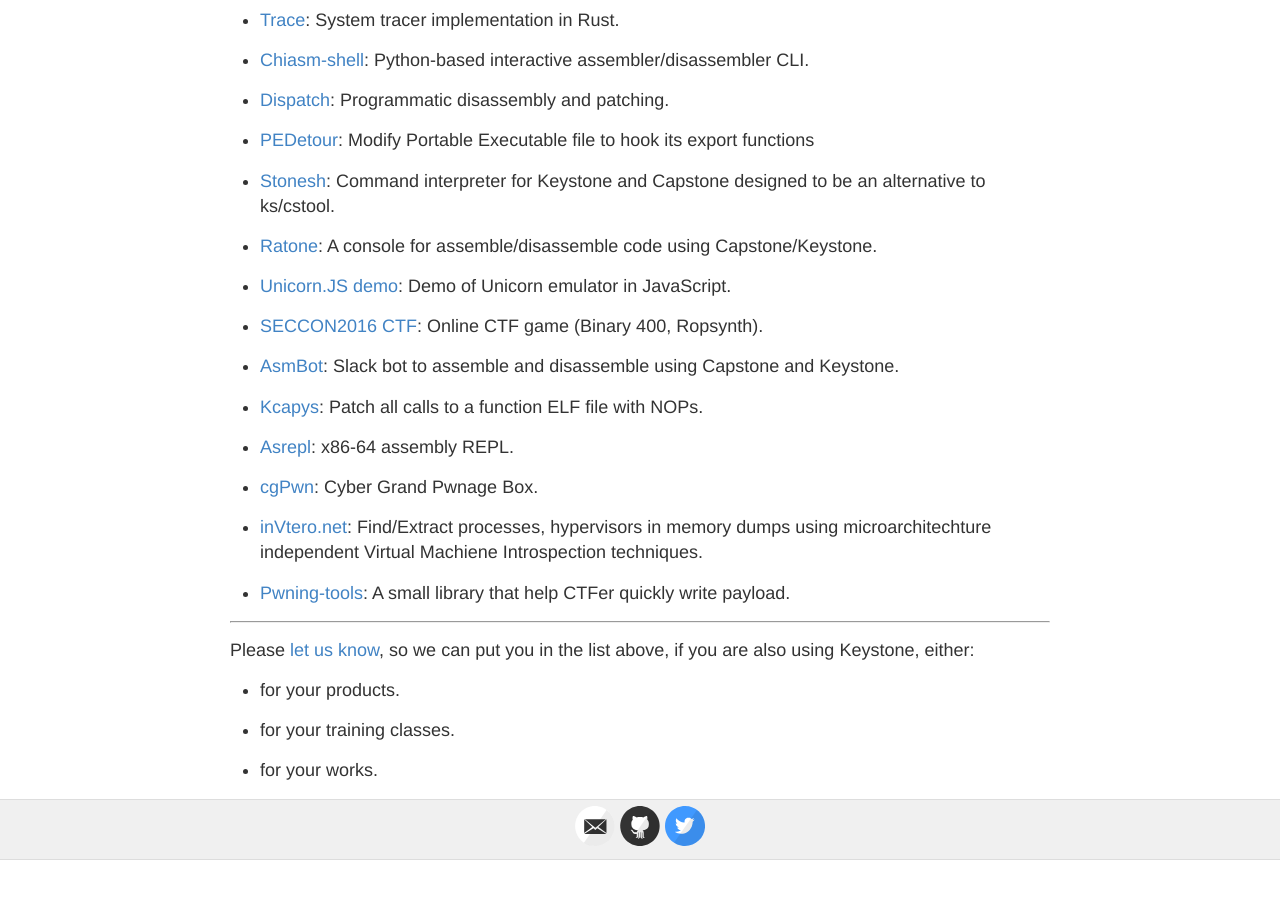
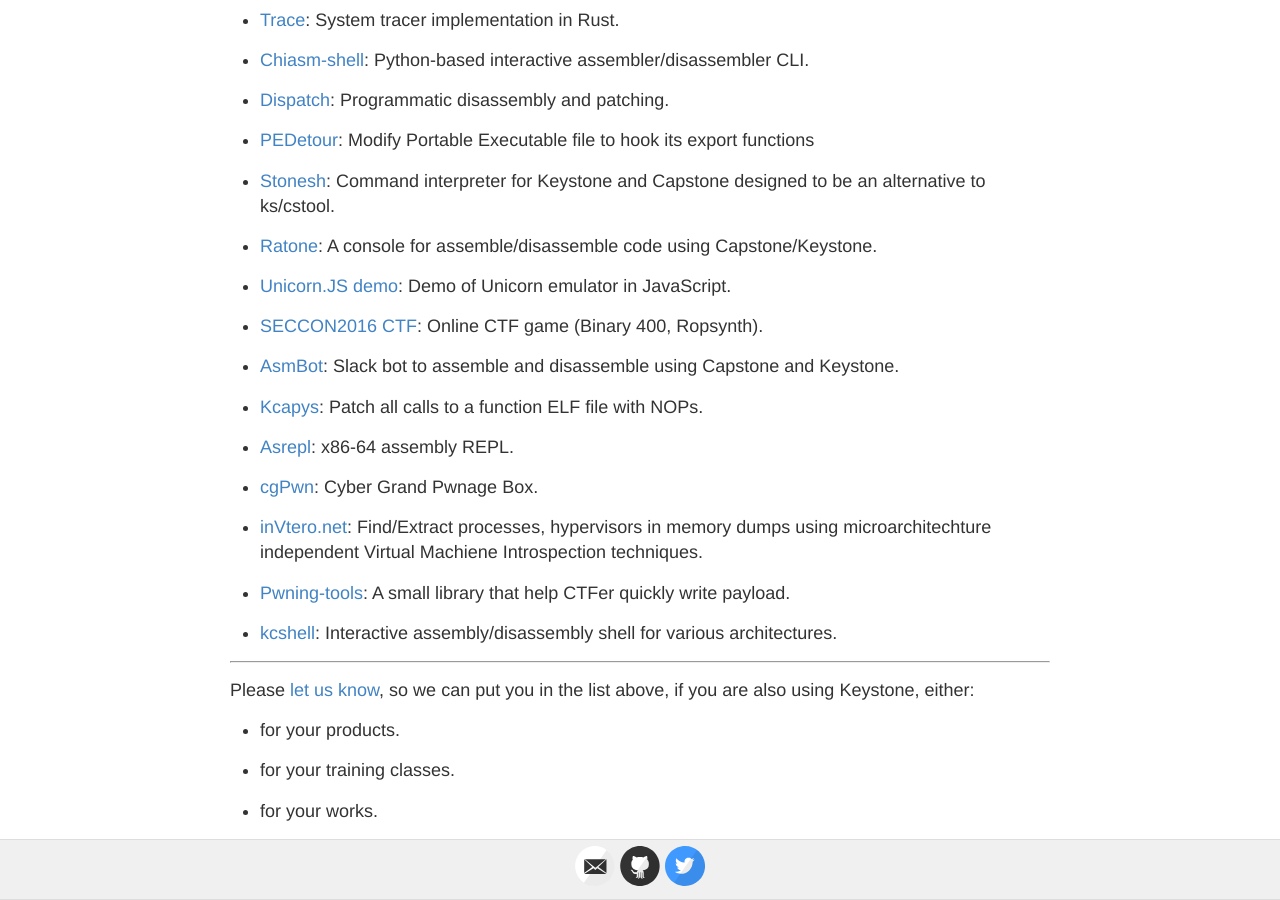
Before and after one commit to keystone-engine/keystone-engine.github.io, a Jekyll site: the page built from showcase.md, in a window 1280 px wide and 900 px high, scrolled down 1496 px. Built offline with Jekyll 4.4.1, drawn with Linux system fonts in a browser that asks for light colours; before the commit the page ends 2356 px from its top, so only the background shows below that; some of the changed lines change nothing that is shown.

Commit message:
showcase

```diff
--- a/showcase.md
+++ b/showcase.md
@@ -6,7 +6,7 @@
 
 ## Showcase
 
-In our knowledge, Keystone has been used by **43** following products (listed in no particular order).
+In our knowledge, Keystone has been used by **44** following products (listed in no particular order).
 
 - [Keypatch](http://keystone-engine.org/keypatch): IDA Pro plugin for code assembling & binary patching.
 
@@ -94,6 +94,7 @@
 
 - [Pwning-tools](https://github.com/peternguyen93/pwning-tools): A small library that help CTFer quickly write payload.
 
+- [kcshell](https://github.com/fdiskyou/kcshell): Interactive assembly/disassembly shell for various architectures.
 
 ---
 
```
